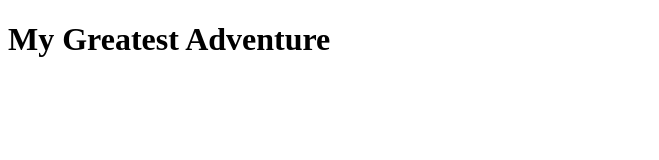
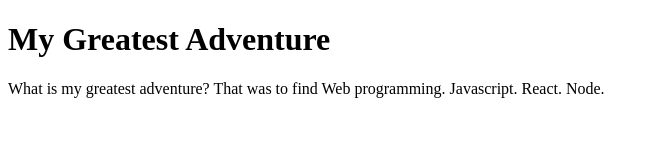
Before and after one commit to lps1203/test, a plain HTML site: page index.html in a window 1280 px wide. Shown: the whole page, without its empty margins (0-659 px from the left). Drawn offline with Linux system fonts and the light colour scheme.

Commit message:
add first paragraph

```diff
--- a/index.html
+++ b/index.html
@@ -10,6 +10,7 @@
 <body>
   <header>
     <h1> My Greatest Adventure</h1>
+    <p>What is my greatest adventure? That was to find Web programming. Javascript. React. Node.</p>
   </header>
   <script src="js/app.js"></script>
 </body>
```
